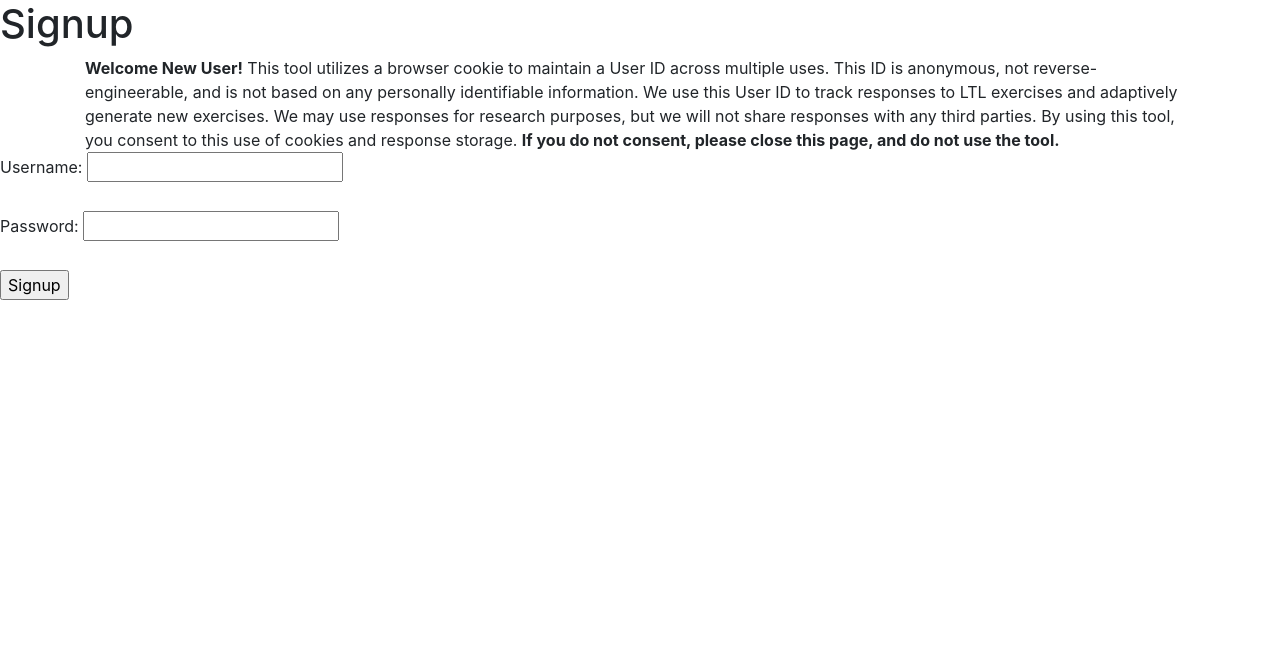
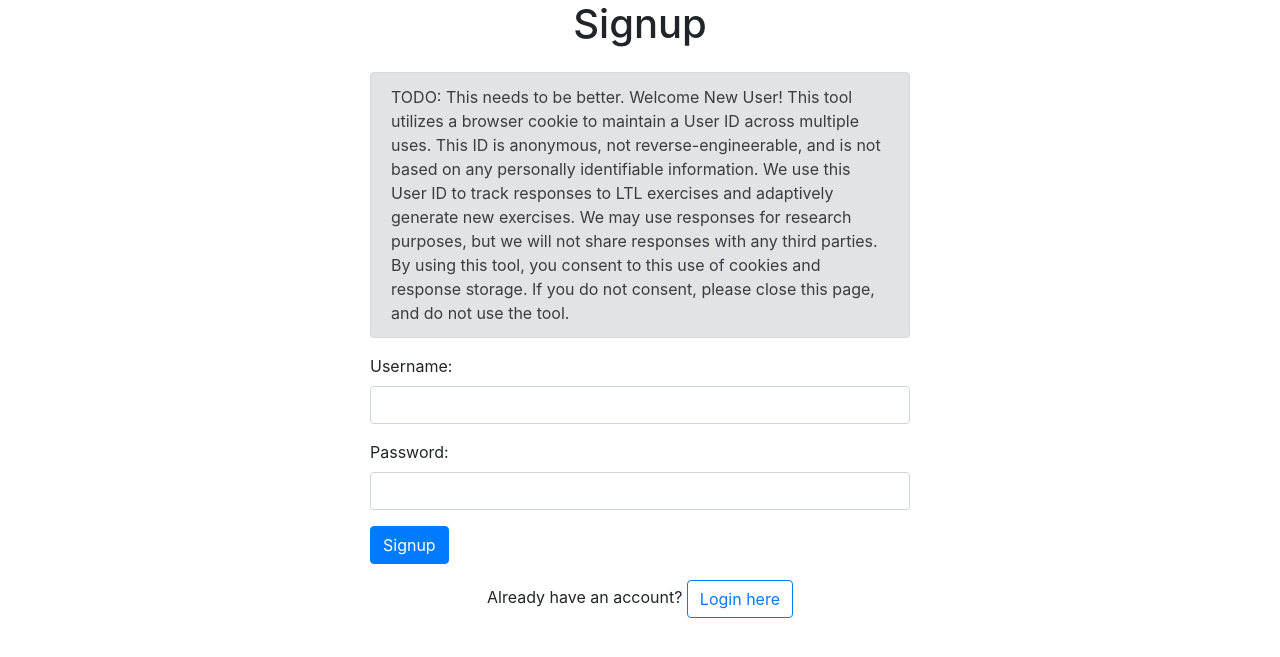
Before and after one commit to brownplt/LTLTutor, a Flask app: page /signup in a window 1280 px wide. Shown: the top 657 px of the page. Run offline with Flask 3, Linux system fonts and the light colour scheme; parts of the project's set-up code (start-up, migrations or seed data) failed here and were passed over; some libraries are stand-ins or nearby versions.

Commit message:
Much better

```diff
--- a/src/templates/auth/signup.html
+++ b/src/templates/auth/signup.html
@@ -1,6 +1,5 @@
 <!DOCTYPE html>
 <html>
-
 <head>
     <title>LTL Tutor: Signup</title>
 
@@ -10,32 +9,16 @@
     <link rel="stylesheet" href="https://stackpath.bootstrapcdn.com/bootstrap/4.5.2/css/bootstrap.min.css">
     <meta name="description" content="Learn Linear Temporal Logic (LTL) with this interactive tutor.">
 </head>
+<body>
+    <div class="container">
+        <div class="row justify-content-center">
+            <div class="col-md-6">
+                <h1 class="text-center mb-4">Signup</h1>
 
-<body>
-    <h1>Signup</h1>
-    <div class="container">
-
-        <!-- TODO: Rewrite and rebuild -->
-        <strong>Welcome New User!</strong> This tool utilizes a browser cookie to maintain a User ID across
-        multiple uses.
-        This ID is anonymous, not reverse-engineerable, and is not based on any personally identifiable information.
-        We use this User ID to track responses to LTL exercises and adaptively generate new exercises.
-        We may use responses for research purposes, but we will not share responses with any third parties.
-
-        By using this tool, you consent to this use of cookies and response storage. <strong>If you do not consent,
-            please
-            close this page, and do not use the tool.</strong>
-
+                <div class="alert alert-secondary" role="alert">
+                    TODO: This needs to be better.
+                    Welcome New User! This tool utilizes a browser cookie to maintain a User ID across multiple uses. This ID is anonymous, not reverse-engineerable, and is not based on any personally identifiable information. We use this User ID to track responses to LTL exercises and adaptively generate new exercises. We may use responses for research purposes, but we will not share responses with any third parties. By using this tool, you consent to this use of cookies and response storage. If you do not consent, please close this page, and do not use the tool.
                 </div>
-    <form action="/signup" method="POST">
-        <label for="username">Username:</label>
-        <input type="text" id="username" name="username" required><br><br>
-
-        <label for="password">Password:</label>
-        <input type="password" id="password" name="password" required><br><br>
-
-        <input type="submit" value="Signup">
-    </form>
                 {% with messages = get_flashed_messages() %}
                 {% if messages %}
                     <div class="alert alert-primary alert-dismissible fade show" role="alert">
@@ -48,6 +31,26 @@
                     </div>
                 {% endif %}
                 {% endwith %}
+
+                <form action="/signup" method="POST">
+                    <div class="form-group">
+                        <label for="username">Username:</label>
+                        <input type="text" id="username" name="username" class="form-control" required>
+                    </div>
+
+                    <div class="form-group">
+                        <label for="password">Password:</label>
+                        <input type="password" id="password" name="password" class="form-control" required>
+                    </div>
+
+                    <input type="submit" value="Signup" class="btn btn-primary">
+                </form>
+
+                <p class="text-center mt-3">
+                    Already have an account? <a href="/login" class="btn btn-outline-primary">Login here</a>
+                </p>
+            </div>
+        </div>
+    </div>
 </body>
-
 </html>
```
Also changed, not shown: src/templates/auth/login.html (+20 -5 lines). Lines whose indentation alone changed are shown as unchanged.
